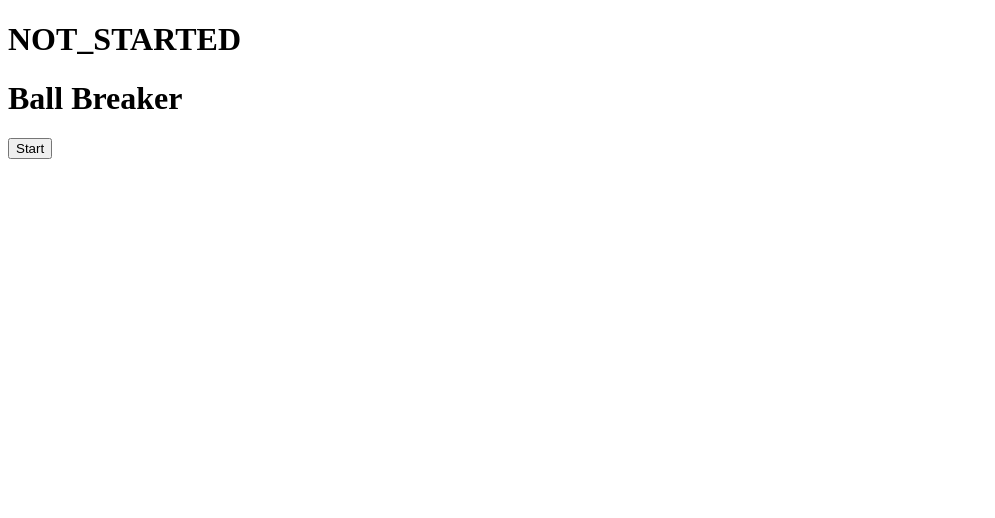
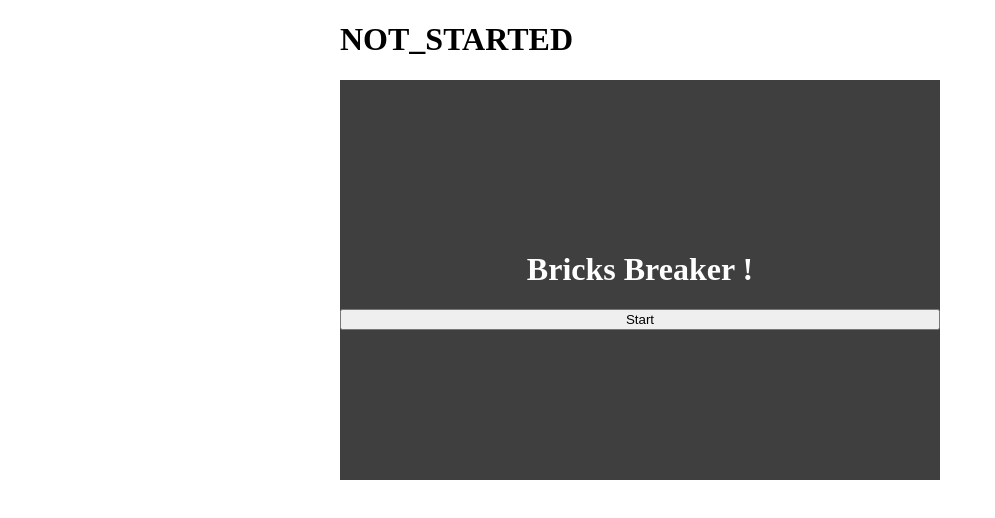
Before and after one commit to abhaynath/bricks-breaker, a Svelte app: page / in a window 1280 px wide. Shown: the top 518 px of the page, without its empty margins (0-995 px from the left). Built offline with nearby package versions, Linux system fonts and the light colour scheme.

Commit message:
ui changes

```diff
--- a/src/App.svelte
+++ b/src/App.svelte
@@ -9,10 +9,18 @@
   });
 </script>
 
-<div>
-  <h1>{currenScreen.status}</h1>
+<h1>{currenScreen.status}</h1>
+<div class="container">
   <svelte:component this={currenScreen.component} />
 </div>
 
 <style>
+  .container{
+    background-color: black;
+    color:white;
+    width:600px;
+    height:400px;
+    display: flex;
+    flex-direction: column;
+  }
 </style>
--- a/src/app.css
+++ b/src/app.css
@@ -0,0 +1,7 @@
+html,
+body {
+  margin: 0;
+  padding: 0;
+  display: flex;
+  justify-content: center;
+}
--- a/src/components/screens/GameOverScreen.svelte
+++ b/src/components/screens/GameOverScreen.svelte
@@ -7,5 +7,13 @@
   };
 </script>
 
-<h1>Score : 80</h1>
-<button on:click={restartGame}>Restart</button>
+<div class="game-over-screen">
+  <h1>Score : 80</h1>
+  <button on:click={restartGame}>Restart</button>
+</div>
+
+<style>
+  .game-over-screen {
+    background-color: rgb(71, 0, 0);
+  }
+</style>
--- a/src/components/screens/PlayScreen.svelte
+++ b/src/components/screens/PlayScreen.svelte
@@ -21,8 +21,21 @@
   };
 </script>
 
-<h1>Play</h1>
-<h3>{currentScreen.status}</h3>
-<button on:click={pauseGame}>Pause</button>
-<button on:click={resumeGame}>Resume</button>
-<button on:click={gameOver}>Game over</button>
+<div class="play-screen">
+  <h3>{currentScreen.status}</h3>
+</div>
+<div class="toolbar">
+  <button on:click={pauseGame}>Pause</button>
+  <button on:click={resumeGame}>Resume</button>
+  <button on:click={gameOver}>Game over</button>
+</div>
+
+<style>
+  .play-screen {
+    background-color: rgb(78, 0, 102);
+  }
+  .toolbar{
+    display: flex;
+    justify-content: center;
+  }
+</style>
--- a/src/components/screens/StartScreen.svelte
+++ b/src/components/screens/StartScreen.svelte
@@ -7,7 +7,20 @@
   };
 </script>
 
-<div>
-  <h1>Ball Breaker</h1>
+<div class="start-screen">
+  <h1>Bricks Breaker !</h1>
   <button on:click={startGame}>Start</button>
 </div>
+
+<style>
+  .start-screen {
+    display: flex;
+    flex-direction: column;
+    justify-content: center;
+    background-color: rgb(63, 63, 63);
+    flex-grow: 1;
+  }
+  h1 {
+    text-align: center;
+  }
+</style>
```
